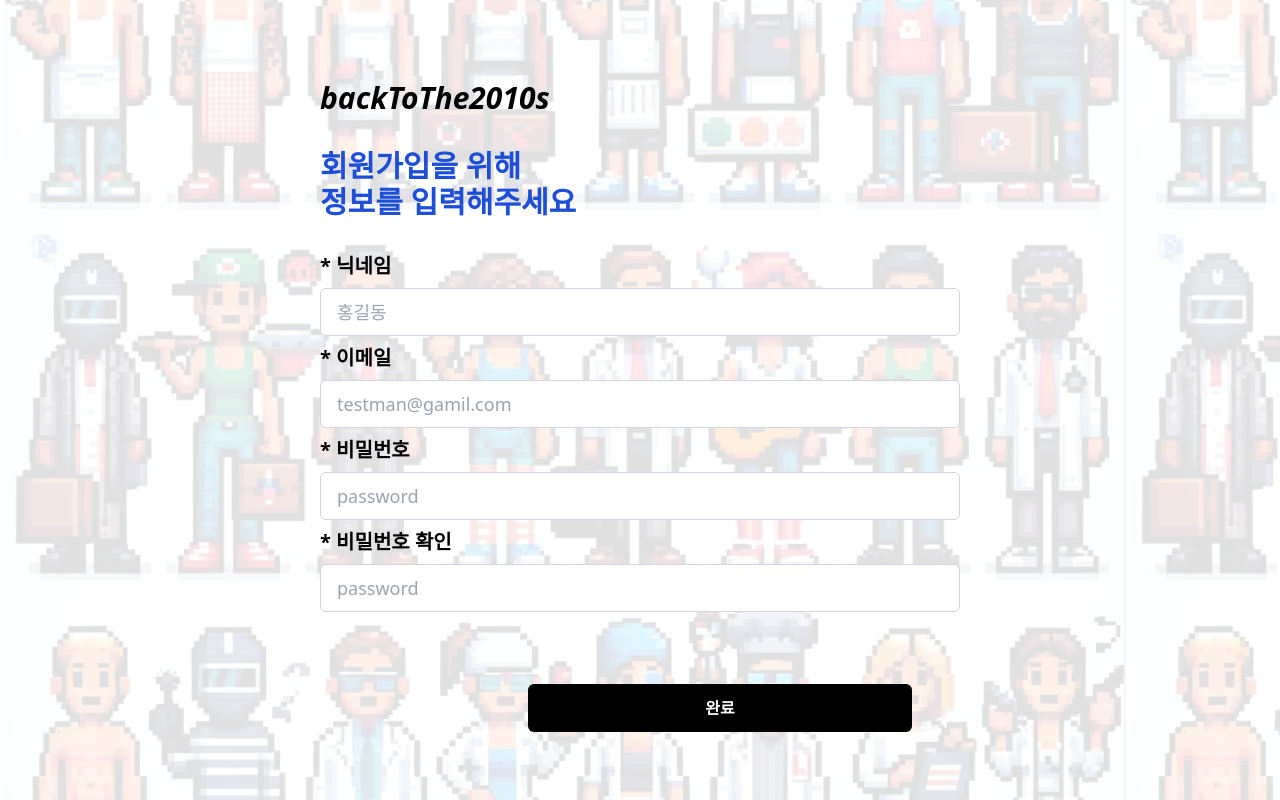
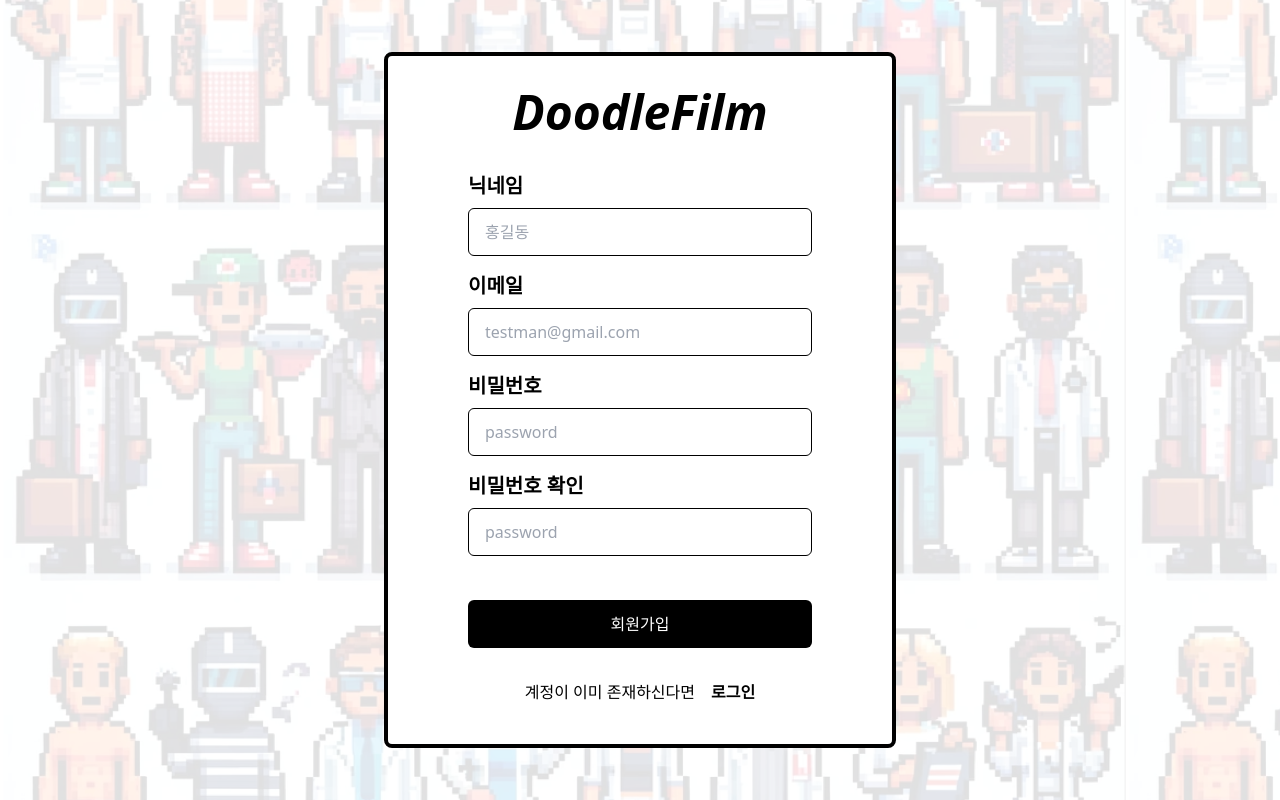
Before and after one commit to 2023-Summer-Bootcamp-TeamG/frontend, a React (Vite) app: page /register in a window 1280 px wide. Built offline with nearby package versions, Linux system fonts and the light colour scheme.

Commit message:
fix: 로그인& 회원가입 디자인 수정

```diff
--- a/src/components/Register/TextBox.jsx
+++ /dev/null
@@ -1,19 +0,0 @@
-import { useState } from 'react';
-
-export default function TextBox({ title, ph, type }) {
-  const [input, setInput] = useState('');
-
-  return (
-    <div>
-      <div className="font-bold text-xl mr-2 mb-2">{title}</div>
-      <input
-        type={type}
-        id="input"
-        placeholder={ph}
-        value={input}
-        onChange={(e) => setInput(e.target.value)}
-        className="rounded-md w-full h-12 text-lg px-4 border items-center mb-2 border-gray-300"
-      />
-    </div>
-  );
-}
--- /dev/null
+++ b/src/components/User/InputBox.jsx
@@ -0,0 +1,11 @@
+export default function InputBox({ title, placeholder }) {
+  return (
+    <div className="flex flex-col w-full px-20">
+      <div className="text-xl font-black">{title}</div>
+      <input
+        className="border border-black rounded-md h-12 pl-4 mt-2 mb-4"
+        placeholder={placeholder}
+      />
+    </div>
+  );
+}
--- /dev/null
+++ b/src/components/User/UserBtn.jsx
@@ -0,0 +1,12 @@
+export default function UserBtn({ title }) {
+  return (
+    <div className="w-full px-20 my-7 mb-8">
+      <button
+        type="button"
+        className="rounded-md bg-black h-12 w-full text-white"
+      >
+        {title}
+      </button>
+    </div>
+  );
+}
--- /dev/null
+++ b/src/components/User/UserLink.jsx
@@ -0,0 +1,12 @@
+import { Link } from 'react-router-dom';
+
+export default function UserLink({ question, path, title }) {
+  return (
+    <div className="flex mb-10">
+      <div>{question}</div>
+      <Link to={path} className="font-bold ml-4">
+        {title}
+      </Link>
+    </div>
+  );
+}
--- a/src/pages/User/LoginPage.jsx
+++ b/src/pages/User/LoginPage.jsx
@@ -1,49 +1,25 @@
-import { useState } from 'react';
+import { Link } from 'react-router-dom';
+
+import InputBox from '../../components/User/InputBox';
+import UserBtn from '../../components/User/UserBtn';
+import UserLink from '../../components/User/UserLink';
 
 export default function LoginPage() {
-  const [id, setId] = useState('');
-  const [pw, setPw] = useState('');
+  return (
+    <div className="bg-[url('./assets/images/pixel1.png')] h-screen w-screen bg-contain flex justify-center items-center ">
+      <div className="border-4 bg-white rounded-lg border-black flex flex-col justify-center items-center w-[32rem]">
+        <Link to="/" className="font-black italic text-5xl mt-20 mb-16">
+          DoodleFilm
+        </Link>
+        <InputBox title="이메일" placeholder="testman@gmail.com" />
+        <InputBox title="비밀번호" placeholder="password" />
 
-  return (
-    <div>
-      <div className="bg-[url('./assets/images/pixel1.png')] h-screen w-screen bg-contain flex flex-col px-36 ">
-        <div className="px-96">
-          <div className="items-center">
-            <div className="text-center mb-20 mt-40 text-5xl font-bold text-black italic">
-              backToThe2010s
-            </div>
-            <div className="font-bold text-left text-2xl mb-2">아이디</div>
-            <input
-              type="text"
-              id="id"
-              placeholder="testman@gmail.com"
-              value={id}
-              onChange={(e) => setId(e.target.value)}
-              className="rounded-md w-96 h-12 border mb-8 px-4 border-gray-300"
-            />
-            <div className="font-bold text-left text-2xl mb-2">비밀번호</div>
-            <input
-              type="password"
-              id="password"
-              placeholder="password"
-              value={pw}
-              onChange={(e) => setPw(e.target.value)}
-              className="rounded-md w-96 h-12 border border-gray-300 mb-12 px-4"
-            />
-            <button
-              type="button"
-              className="rounded-md mb-12 bg-black text-white h-12 w-96"
-            >
-              로그인
-            </button>
-            <div className="flex">
-              <div className="text-base ml-24 mr-1">계정이 없으신가요? </div>
-              <button type="button" className="font-bold">
-                회원가입
-              </button>
-            </div>
-          </div>
-        </div>
+        <UserBtn title="로그인" />
+        <UserLink
+          question="계정이 없으신가요?"
+          path="/register"
+          title="회원가입"
+        />
       </div>
     </div>
   );
--- a/src/pages/User/RegisterPage.jsx
+++ b/src/pages/User/RegisterPage.jsx
@@ -1,28 +1,27 @@
-import TextBox from '../../components/Register/TextBox';
+import { Link } from 'react-router-dom';
+
+import InputBox from '../../components/User/InputBox';
+import UserBtn from '../../components/User/UserBtn';
+import UserLink from '../../components/User/UserLink';
 
 export default function RegisterPage() {
   return (
-    <div className="bg-[url('./assets/images/pixel1.png')] h-screen w-screen bg-contain flex flex-col px-80 ">
-      <div className="">
-        <div className=" mb-2 mt-20 text-3xl font-bold text-black italic">
-          backToThe2010s
-        </div>
-        <div className=" mt-8 text-3xl font-bold text-blue-700">
-          회원가입을 위해
-        </div>
-        <div className="font-bold text-3xl mb-8 text-blue-700">
-          정보를 입력해주세요
-        </div>
-        <TextBox title="* 닉네임" ph="홍길동" type="text" />
-        <TextBox title="* 이메일" ph="testman@gamil.com" type="text" />
-        <TextBox title="* 비밀번호" ph="password" type="password" />
-        <TextBox title="* 비밀번호 확인" ph="password" type="password" />
-        <button
-          type="button"
-          className="ml-52 mt-16 font-bold flex item-center p-3 justify-center rounded-md bg-black text-white h-12 w-96"
-        >
-          완료
-        </button>
+    <div className="bg-[url('./assets/images/pixel1.png')] h-screen w-screen bg-contain flex justify-center items-center ">
+      <div className="border-4 bg-white rounded-lg border-black flex flex-col justify-center items-center w-[32rem]">
+        <Link to="/" className="font-black italic text-5xl mt-8 mb-9">
+          DoodleFilm
+        </Link>
+        <InputBox title="닉네임" placeholder="홍길동" />
+        <InputBox title="이메일" placeholder="testman@gmail.com" />
+        <InputBox title="비밀번호" placeholder="password" />
+        <InputBox title="비밀번호 확인" placeholder="password" />
+
+        <UserBtn title="회원가입" />
+        <UserLink
+          question="계정이 이미 존재하신다면"
+          path="/login"
+          title="로그인"
+        />
       </div>
     </div>
   );
--- a/src/utils/router.jsx
+++ b/src/utils/router.jsx
@@ -10,11 +10,16 @@ import SelectPage from '../pages/Photo/SelectPage';
 import AlbumPage from '../pages/User/AlbumPage';
 import LoginPage from '../pages/User/LoginPage';
 import RegisterPage from '../pages/User/RegisterPage';
+import TestPage from '../pages/User/TestPage';
 
 const routers = createBrowserRouter([
   {
     path: '/',
     element: <MainPage />,
+  },
+  {
+    path: '/test',
+    element: <TestPage />,
   },
   {
     path: '/login',
```
